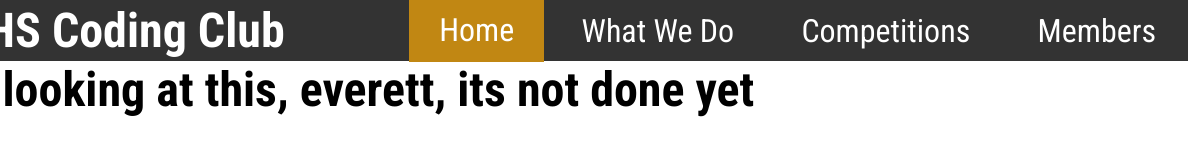
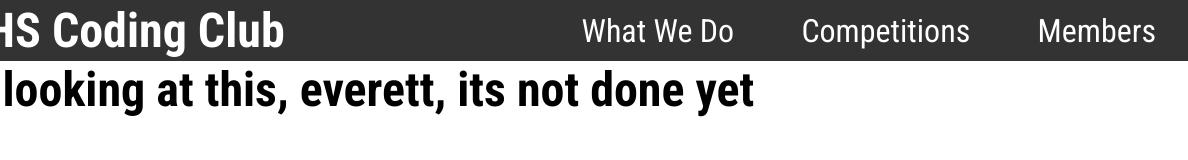
Before and after one commit to ArapahoeCode/ArapahoeCode.github.io, a plain HTML site: page index.html in a window 1280 px wide. Shown: the full height of the page, 92-1280 px from the left. Drawn offline with Linux system fonts and the light colour scheme.

Commit message:
Update index.html
removed home as logo with lable works better

```diff
--- a/index.html
+++ b/index.html
@@ -15,7 +15,6 @@
       <h1>AHS Coding Club</h1>
     </div>
     <div class="navitems">
-      <a style="background-color: #C18713; padding: 0.38rem 30px;" href="/">Home</a>
       <a href="/whatwedo.html">What We Do</a>
       <a href="/competitions.html">Competitions</a>
       <a href="/">Members</a>
```
